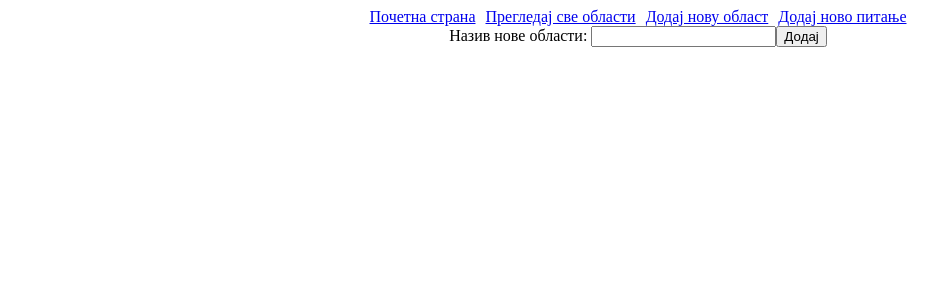
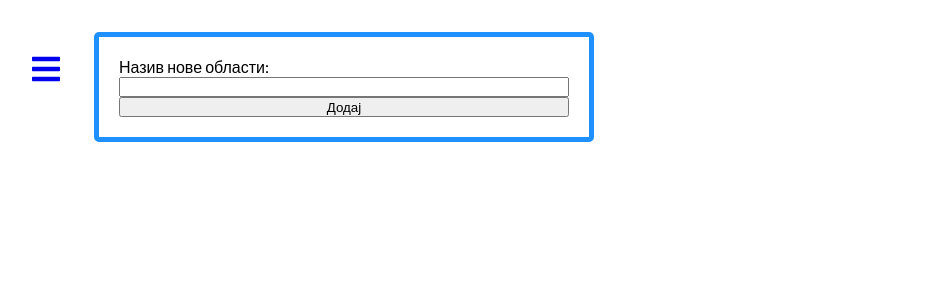
Before and after one commit to Krkula2Krka/GSS_Test_Diplomski, a React (Create React App) app in the folder client/: page /addArea in a window 1280 px wide. Shown: the top 300 px of the page, without its empty margins (2-939 px from the left). Built offline with nearby package versions, Linux system fonts and the light colour scheme.

Commit message:
Added sidebar

```diff
--- a/client/package.json
+++ b/client/package.json
@@ -10,6 +10,7 @@
     "formik": "^2.4.3",
     "react": "^18.2.0",
     "react-dom": "^18.2.0",
+    "react-icons": "^4.10.1",
     "react-router-dom": "^6.15.0",
     "react-scripts": "5.0.1",
     "web-vitals": "^2.1.4",
@@ -38,5 +39,8 @@
       "last 1 firefox version",
       "last 1 safari version"
     ]
+  },
+  "devDependencies": {
+    "@babel/plugin-proposal-private-property-in-object": "^7.21.11"
   }
 }
--- a/client/src/App.css
+++ b/client/src/App.css
@@ -1,7 +1,33 @@
-.App {
-  text-align: center;
+@import url('https://fonts.googleapis.com/css2?family=Lato&display=swap');
+
+* {
+  box-sizing: border-box;
+  margin: 0;
+  padding: 0;
+  font-family: 'Lato', sans-serif;
 }
 
-.navBarLink {
-  margin: 5px;
+.sidebar {
+  position: fixed;
+  margin: 0%;
 }
+
+.content {
+  margin-left: 6rem;
+  margin-top: 2rem;
+}
+
+.formContainer {
+  display: flex;
+  flex-direction: column;
+  justify-content: center;
+  width: 500px;
+  height: auto;
+  padding: 20px;
+  border: 5px solid dodgerblue;
+  border-radius: 5px;
+}
+
+.errorMessage {
+  color: red;
+}
--- a/client/src/App.js
+++ b/client/src/App.js
@@ -1,34 +1,28 @@
 import './App.css'
-import { BrowserRouter as Router, Route, Routes, Link } from 'react-router-dom'
-import GetAllAreas from './views/getAllAreas'
-import AddArea from './views/addArea'
-import AreaDetails from './views/areaDetails'
-import AddQuestion from './views/addQuestion'
+import { BrowserRouter as Router, Route, Routes } from 'react-router-dom'
+import GetAllAreas from './pages/getAllAreas'
+import AddArea from './pages/addArea'
+import AreaDetails from './pages/areaDetails'
+import AddQuestion from './pages/addQuestion'
+import Navbar from './components/navbar'
 
 function App () {
   return (
-    <div className='App'>
+    <div>
       <Router>
-        <nav>
-          <Link className='navBarLink' to='/'>
-            Почетна страна
-          </Link>
-          <Link className='navBarLink' to='/getAllAreas'>
-            Прегледај све области
-          </Link>
-          <Link className='navBarLink' to='/addArea'>
-            Додај нову област
-          </Link>
-          <Link className='navBarLink' to='/addQuestion'>
-            Додај ново питање
-          </Link>
-        </nav>
+        <div className='main'>
+          <div className='sidebar'>
+            <Navbar />
+          </div>
+          <div className='content'>
             <Routes>
               <Route path='/getAllAreas' element={<GetAllAreas />} />
               <Route path='/addArea' element={<AddArea />} />
               <Route path='/addQuestion' element={<AddQuestion />} />
               <Route path='/areaDetails/:id' element={<AreaDetails />} />
             </Routes>
+          </div>
+        </div>
       </Router>
     </div>
   )
--- /dev/null
+++ b/client/src/components/navbar.css
@@ -0,0 +1,74 @@
+.navbar {
+  height: 80px;
+  width: wrap-content;
+  display: flex;
+  justify-content: flex-start;
+  align-items: center;
+  position: fixed;
+  margin-top: 0%;
+}
+
+.menu-bars {
+  margin-left: 2rem;
+  font-size: 2rem;
+  background: none;
+}
+
+.nav-menu {
+  background-color: #060b26;
+  width: 250px;
+  height: 100vh;
+  display: flex;
+  justify-content: center;
+  position: fixed;
+  top: 0;
+  left: -100%;
+  transition: 850ms;
+}
+
+.nav-menu.active {
+  left: 0;
+  transition: 350ms;
+}
+
+.nav-text {
+  display: flex;
+  justify-content: flex-start;
+  align-items: center;
+  padding: 8px 0px 8px 16px;
+  list-style: none;
+  height: 60px;
+}
+
+.nav-text a {
+  text-decoration: none;
+  color: #f5f5f5;
+  font-size: 18px;
+  width: 95%;
+  height: 100%;
+  display: flex;
+  align-items: center;
+  padding: 0 16px;
+  border-radius: 4px;
+}
+
+.nav-text a:hover {
+  background-color: #1a83ff;
+}
+
+.nav-menu-items {
+  width: 100%;
+}
+
+.navbar-toggle {
+  background-color: #060b26;
+  width: 100%;
+  height: 80px;
+  display: flex;
+  justify-content: flex-start;
+  align-items: center;
+}
+
+span {
+  margin-left: 16px;
+}
--- /dev/null
+++ b/client/src/components/navbar.js
@@ -0,0 +1,51 @@
+import React, { useState } from 'react'
+import { Link } from 'react-router-dom'
+import * as FaIcons from 'react-icons/fa'
+import * as AiIcons from 'react-icons/ai'
+import { SidebarData } from './sidebar_data'
+import './navbar.css'
+
+function Navbar () {
+  const [sidebar, setSidebar] = useState(false)
+  const showSidebar = () => {
+    setSidebar(!sidebar)
+    /*if (sidebar) {
+      document.getElementsByClassName('contentContainer')[0].classList.remove('contentMarginWide')
+      document.getElementsByClassName('contentContainer')[0].classList.add('contentMarginNarrow')
+    }
+    else {
+      document.getElementsByClassName('contentContainer')[0].classList.remove('contentMarginNarrow')
+      document.getElementsByClassName('contentContainer')[0].classList.add('contentMarginWide')
+    }*/
+  }
+  return (
+    <div>
+      <div className='navbar'>
+        <Link to='#' className='menu-bars'>
+          <FaIcons.FaBars onClick={showSidebar} />
+        </Link>
+      </div>
+      <nav className={sidebar ? 'nav-menu active' : 'nav-menu'}>
+        <ul className='nav-menu-items'>
+          <li className='navbar-toggle' onClick={showSidebar}>
+            <Link to='#' className='menu-bars'>
+              <AiIcons.AiOutlineClose />
+            </Link>
+          </li>
+          {SidebarData.map((item, index) => {
+            return (
+              <li key={index} className={item.cName}>
+                <Link to={item.path}>
+                  {item.icon}
+                  <span>{item.title}</span>
+                </Link>
+              </li>
+            )
+          })}
+        </ul>
+      </nav>
+    </div>
+  )
+}
+
+export default Navbar
--- /dev/null
+++ b/client/src/components/sidebar_data.js
@@ -0,0 +1,33 @@
+import React from 'react'
+import * as AiIcons from 'react-icons/ai'
+import * as BsIcons from 'react-icons/bs'
+import * as RiIcons from 'react-icons/ri'
+
+
+
+export const SidebarData = [
+    {
+        title: 'Почетна страна',
+        path: '/',
+        icon: <AiIcons.AiFillHome/>,
+        cName: 'nav-text'
+    },
+    {
+        title: 'Прегледај све области',
+        path: '/getAllAreas',
+        icon: <RiIcons.RiMedicineBottleFill/>,
+        cName: 'nav-text'
+    },
+    {
+        title: 'Додај нову област',
+        path: '/addArea',
+        icon: <AiIcons.AiOutlineMedicineBox/>,
+        cName: 'nav-text'
+    },
+    {
+        title: 'Додај ново питање',
+        path: '/addQuestion',
+        icon: <BsIcons.BsQuestionOctagonFill/>,
+        cName: 'nav-text'
+    }
+]
--- a/client/src/views/addArea.js
+++ b/client/src/pages/addArea.js
@@ -29,7 +29,7 @@ function AddArea () {
       >
         <Form className='formContainer'>
           <label>Назив нове области: </label>
-          <ErrorMessage name='area_name' component='span' />
+          <ErrorMessage name='area_name' component='span' className='errorMessage' />
           <Field name='area_name' />
           <button type='submit'>Додај</button>
         </Form>
--- a/client/src/views/addQuestion.js
+++ b/client/src/pages/addQuestion.js
@@ -42,24 +42,24 @@ function AddQuestion () {
       >
         <Form className='formContainer'>
           <label>Текст питања: </label>
-          <ErrorMessage name='question_text' component='span' />
+          <ErrorMessage name='question_text' component='span' className='errorMessage' />
           <Field name='question_text' />
           <label>Тежина питања: </label>
-          <ErrorMessage name='difficulty' component='span' />
+          <ErrorMessage name='difficulty' component='span' className='errorMessage' />
           <Field as='select' name='difficulty'>
             <option value='1'>Лако</option>
             <option value='2'>Средње</option>
             <option value='3'>Тешко</option>
           </Field>
           <label>Област: </label>
-          <ErrorMessage name='area_id' component='span' />
+          <ErrorMessage name='area_id' component='span' className='errorMessage' />
           <Field as='select' name='area_id'>
             {areas.map(({ id, area_name }) => (
               <option value={id}>{area_name}</option>
             ))}
           </Field>
           <label>Важност питања: </label>
-          <ErrorMessage name='importance' component='span' />
+          <ErrorMessage name='importance' component='span' className='errorMessage' />
           <Field as='select' name='importance'>
             <option value='1'>Мање</option>
             <option value='2'>Средње</option>
--- a/client/src/views/areaDetails.js
+++ b/client/src/pages/areaDetails.js
@@ -11,7 +11,7 @@ function AreaDetails () {
       setQuestionObjects(response.data)
     })
   }, [id])
-  return <div>{questionObjects.map((questionObject) => {
+  return <div >{questionObjects.map((questionObject) => {
     return <div>{questionObject.question_text}</div>
   })}</div>
 }
```
Also changed, not shown: client/src/pages/getAllAreas.js (renamed from client/src/views/getAllAreas.js), 1 other file (tests, documents, lock files or other folders). Lines whose indentation alone changed are shown as unchanged.
